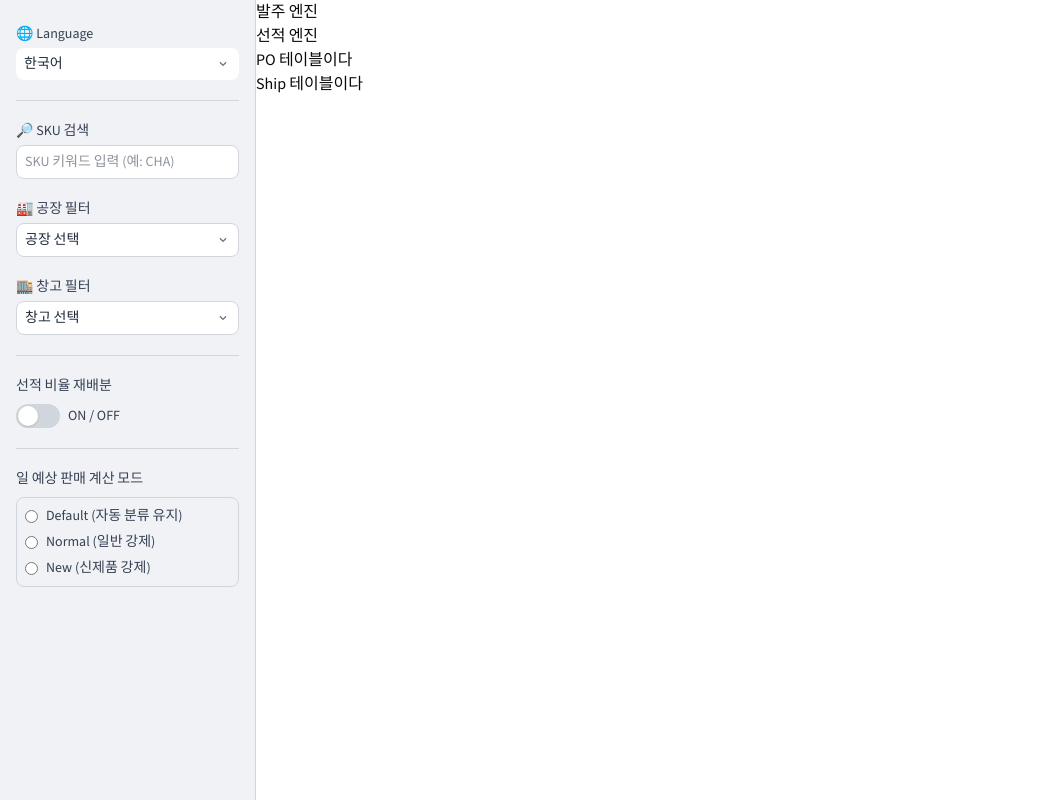
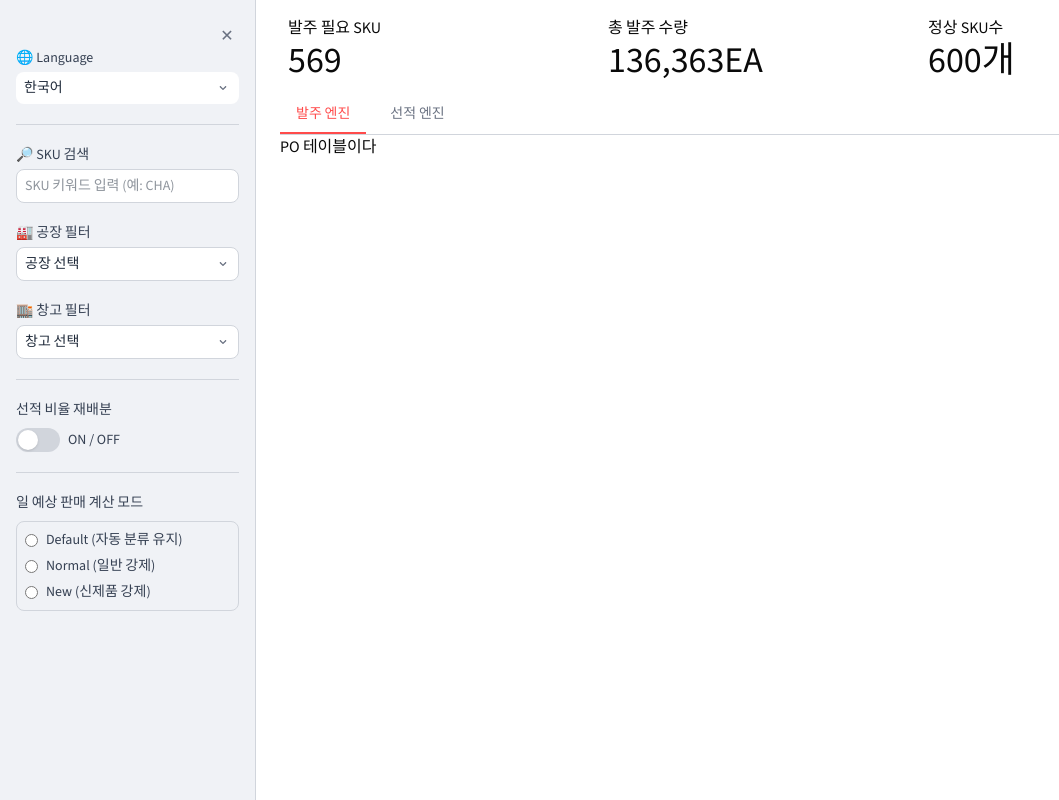
Before and after one commit to NeoChair/procurement_engine, a Next.js app: page / in a window 1280 px wide. Shown: the whole page, without its empty margins (0-1059 px from the left). Built offline with nearby package versions, Linux system fonts and the light colour scheme.

Commit message:
Fix Sidebar size adjustable

```diff
--- a/src/app/layout.tsx
+++ b/src/app/layout.tsx
@@ -23,9 +23,9 @@ export default function RootLayout({
       lang="en"
       className={`${sourceSansPro.variable} h-full antialiased`}
     >
-      <body className="min-h-full flex flex-row antialiased">
+      <body className="min-h-full flex flex-row antialiased ">
         <SidebarFilter></SidebarFilter>
-        {children}
+        <div className="px-6 w-full">{children}</div>
       </body>
     </html>
   );
--- a/src/app/page.tsx
+++ b/src/app/page.tsx
@@ -1,22 +1,62 @@
+"use client";
+
+import { useState } from "react";
 import PoTable from "@/components/poTable";
 import ShipTable from "@/components/shipTable";
-
+import SummaryBoard from "@/components/summaryBoard";
 
 export default function Home() {
+  const [activeTab, setActiveTab] = useState<"po" | "ship">("po");
+
   return (
-    <div>
-      <div>
-        <ul>
-          <li><button id="poTab" type="button" role="tab" aria-selected="true">발주 엔진</button></li>
-          <li><button id="shipTab" type="button" role="tab" aria-selected="false">선적 엔진</button></li>
+    <div className="w-full">
+      <div className="w-full">
+        <SummaryBoard/>
+        <ul className="flex gap-2 border-b border-gray-300">
+          <li>
+            <button
+              id="poTab"
+              type="button"
+              role="tab"
+              aria-selected={activeTab === "po"}
+              onClick={() => setActiveTab("po")}
+              className={`px-4 py-2 text-sm font-medium ${
+                activeTab === "po"
+                  ? "border-b-2 border-[rgb(255,75,75)] text-[rgb(255,75,75)]"
+                  : "text-gray-500"
+              }`}
+            >
+              발주 엔진
+            </button>
+          </li>
+          <li>
+            <button
+              id="shipTab"
+              type="button"
+              role="tab"
+              aria-selected={activeTab === "ship"}
+              onClick={() => setActiveTab("ship")}
+              className={`px-4 py-2 text-sm font-medium ${
+                activeTab === "ship"
+                  ? "border-b-2 border-[rgb(255,75,75)] text-[rgb(255,75,75)]"
+                  : "text-gray-500"
+              }`}
+            >
+              선적 엔진
+            </button>
+          </li>
         </ul>
         <div>
-          <div id="tab1" role="tabpanel" aria-labelledby="tab1">
-            <PoTable/>
-          </div>
-          <div id="tab2" role="tabpanel" aria-labelledby="tab2">
-            <ShipTable/>
-          </div>
+          {activeTab === "po" && (
+            <div id="tab1" role="tabpanel" aria-labelledby="poTab">
+              <PoTable />
+            </div>
+          )}
+          {activeTab === "ship" && (
+            <div id="tab2" role="tabpanel" aria-labelledby="shipTab">
+              <ShipTable />
+            </div>
+          )}
         </div>
       </div>
     </div>
--- a/src/components/sidebarFilters.tsx
+++ b/src/components/sidebarFilters.tsx
@@ -112,13 +112,71 @@ const WAREHOUSE_OPTIONS: Option[] = [
     { value: "WF", label: "WF" },
 ];
 
+const MIN_WIDTH = 200;
+const MAX_WIDTH = 480;
+const DEFAULT_WIDTH = 256;
+
 export default function SidebarFilter() {
     const [language, setLanguage] = useState("kr");
     const [factory, setFactory] = useState("ALL");
     const [warehouse, setWarehouse] = useState("ALL");
+    const [width, setWidth] = useState(DEFAULT_WIDTH);
+    const [collapsed, setCollapsed] = useState(false);
+    const isResizing = useRef(false);
+
+    useEffect(() => {
+        function handleMouseMove(e: MouseEvent) {
+            if (!isResizing.current) return;
+            const newWidth = Math.min(MAX_WIDTH, Math.max(MIN_WIDTH, e.clientX));
+            setWidth(newWidth);
+        }
+        function handleMouseUp() {
+            isResizing.current = false;
+        }
+        document.addEventListener("mousemove", handleMouseMove);
+        document.addEventListener("mouseup", handleMouseUp);
+        return () => {
+            document.removeEventListener("mousemove", handleMouseMove);
+            document.removeEventListener("mouseup", handleMouseUp);
+        };
+    }, []);
+
+    if (collapsed) {
+        return (
+            <div className="h-screen bg-[#f0f2f6] border-r border-gray-300 flex items-start justify-center w-8">
+                <button
+                    type="button"
+                    onClick={() => setCollapsed(false)}
+                    aria-label="사이드바 펼치기"
+                    className="mt-4 flex h-6 w-6 items-center justify-center rounded-md text-gray-500 hover:bg-gray-200 hover:text-gray-800"
+                >
+                    »
+                </button>
+            </div>
+        );
+    }
 
     return (
-        <div className="w-64 h-screen bg-[#f0f2f6] border-r border-gray-300 px-4 py-6 overflow-y-auto">
+        <div
+            className="relative h-screen bg-[#f0f2f6] border-r border-gray-300 px-4 py-6 overflow-y-auto flex-shrink-0"
+            style={{ width }}
+        >
+            <div className="flex justify-end">
+                <button
+                    type="button"
+                    onClick={() => setCollapsed(true)}
+                    aria-label="사이드바 접기"
+                    className="flex h-6 w-6 items-center justify-center rounded-md text-gray-500 hover:bg-gray-200 hover:text-gray-800"
+                >
+                    ✕
+                </button>
+            </div>
+            <div
+                onMouseDown={() => {
+                    isResizing.current = true;
+                }}
+                className="absolute top-0 right-0 h-full w-1 cursor-col-resize hover:bg-[rgb(255,75,75)]/40"
+            />
             <div className="flex flex-col gap-5">
 
                 <div className="flex flex-col gap-1">
--- /dev/null
+++ b/src/components/summaryBoard.tsx
@@ -0,0 +1,18 @@
+export default function SummaryBoard () {
+    return(<div className="w-full px-2 py-4">
+        <div className="flex flex-row justify-between">
+            <div className="flex flex-col items-start flex-1">
+                <span>발주 필요 SKU</span>
+                <span className="text-4xl">569</span>
+            </div>
+            <div className="flex flex-col items-start flex-1">
+                <span>총 발주 수량</span>
+                <span className="text-4xl">136,363EA</span>
+            </div>
+            <div className="flex flex-col items-start flex-1">
+                <span>정상 SKU수</span>
+                <span className="text-4xl">600개</span>
+            </div>
+        </div>
+    </div>)
+}
```
